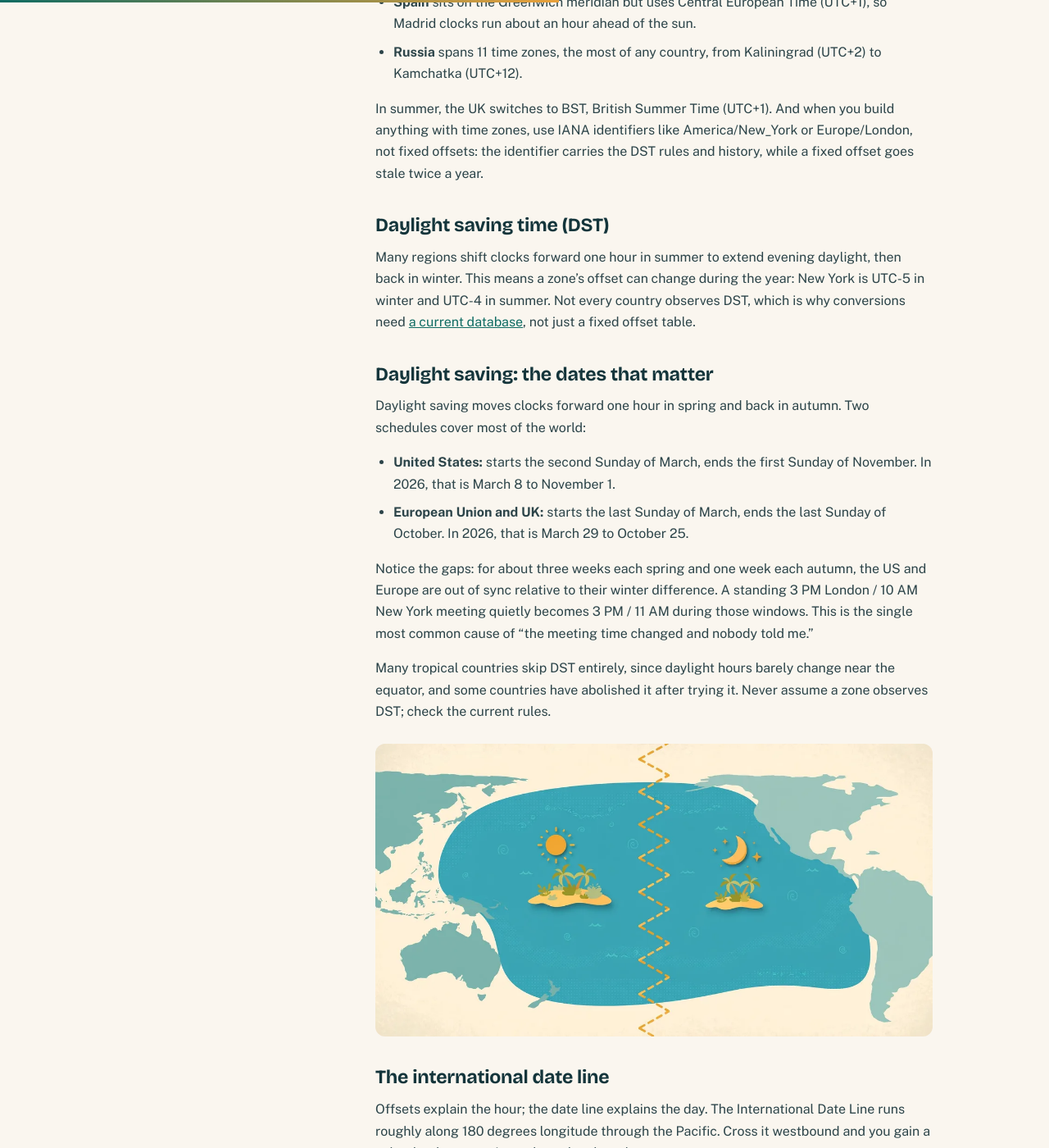
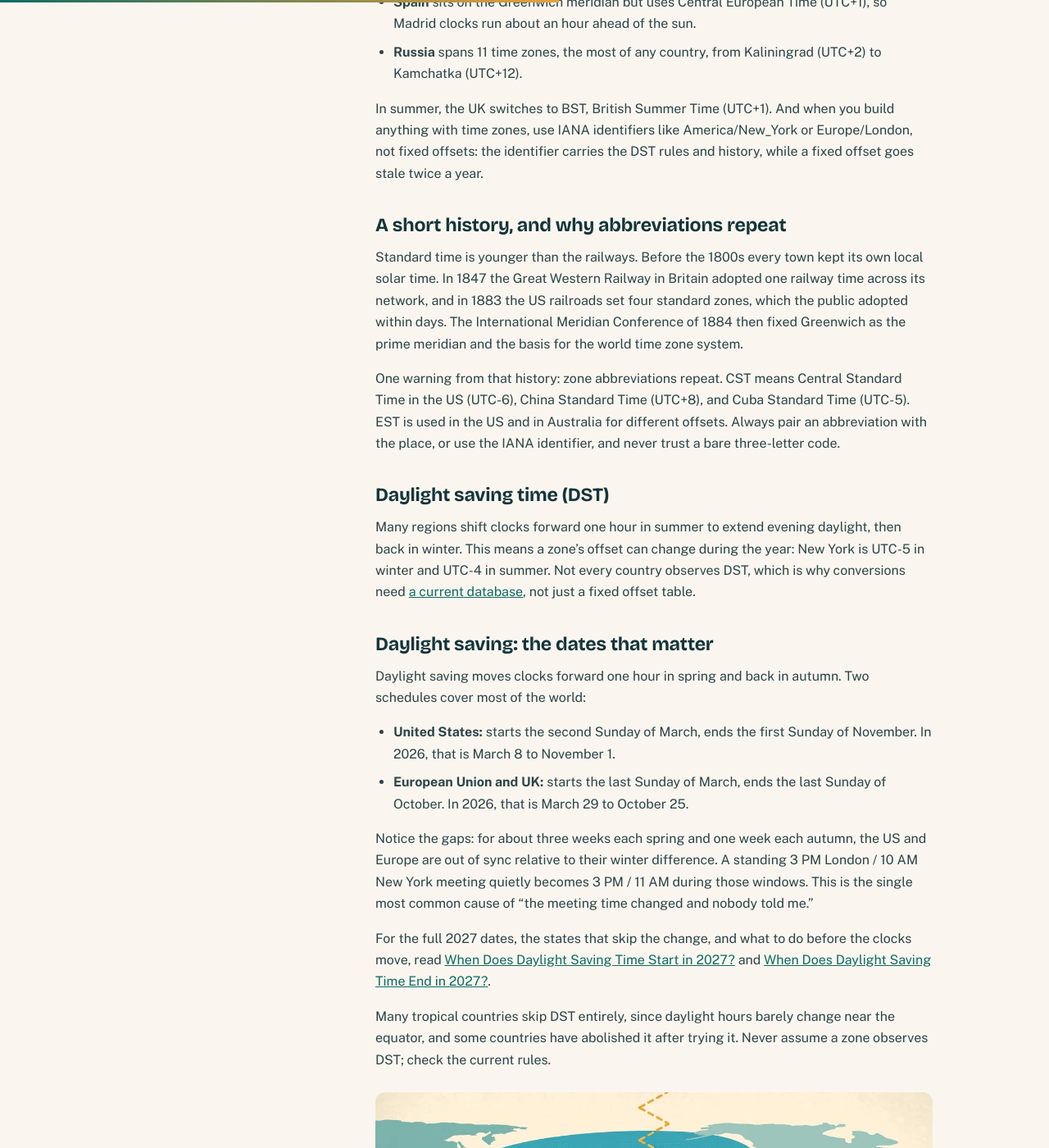
Before and after one commit to zaidmeo09-dhangal/agedatecalc, a Jekyll site: the page built from _posts/2026-10-25-time-zones-explained.md, in a window 1280 px wide and 1400 px high, scrolled down 3473 px. Shown: the whole window at 82% size. Built offline with Jekyll 4.4.1, drawn with Linux system fonts in a browser that asks for light colours; some of the changed text lies outside the part shown.

Commit message:
SEO audit fixes: broken links, titles, DST 2027, schema, og:image

```diff
--- a/_posts/2026-10-25-time-zones-explained.md
+++ b/_posts/2026-10-25-time-zones-explained.md
@@ -115,6 +115,12 @@
 
 In summer, the UK switches to BST, British Summer Time (UTC+1). And when you build anything with time zones, use IANA identifiers like America/New_York or Europe/London, not fixed offsets: the identifier carries the DST rules and history, while a fixed offset goes stale twice a year.
 
+## A short history, and why abbreviations repeat
+
+Standard time is younger than the railways. Before the 1800s every town kept its own local solar time. In 1847 the Great Western Railway in Britain adopted one railway time across its network, and in 1883 the US railroads set four standard zones, which the public adopted within days. The International Meridian Conference of 1884 then fixed Greenwich as the prime meridian and the basis for the world time zone system.
+
+One warning from that history: zone abbreviations repeat. CST means Central Standard Time in the US (UTC-6), China Standard Time (UTC+8), and Cuba Standard Time (UTC-5). EST is used in the US and in Australia for different offsets. Always pair an abbreviation with the place, or use the IANA identifier, and never trust a bare three-letter code.
+
 ## Daylight saving time (DST)
 
 Many regions shift clocks forward one hour in summer to extend evening daylight, then back in winter. This means a zone's offset can change during the year: New York is UTC-5 in winter and UTC-4 in summer. Not every country observes DST, which is why conversions need [a current database](https://www.iana.org/time-zones), not just a fixed offset table.
@@ -127,6 +133,8 @@
 - **European Union and UK:** starts the last Sunday of March, ends the last Sunday of October. In 2026, that is March 29 to October 25.
 
 Notice the gaps: for about three weeks each spring and one week each autumn, the US and Europe are out of sync relative to their winter difference. A standing 3 PM London / 10 AM New York meeting quietly becomes 3 PM / 11 AM during those windows. This is the single most common cause of "the meeting time changed and nobody told me."
+
+For the full 2027 dates, the states that skip the change, and what to do before the clocks move, read [When Does Daylight Saving Time Start in 2027?]({{ '/blog/when-does-daylight-saving-time-start-2027/' | relative_url }}) and [When Does Daylight Saving Time End in 2027?]({{ '/blog/when-does-daylight-saving-time-end/' | relative_url }}).
 
 Many tropical countries skip DST entirely, since daylight hours barely change near the equator, and some countries have abolished it after trying it. Never assume a zone observes DST; check the current rules.
 
```
Also changed, not shown: other parts of _posts/2026-10-25-time-zones-explained.md (+2 -2 lines).
